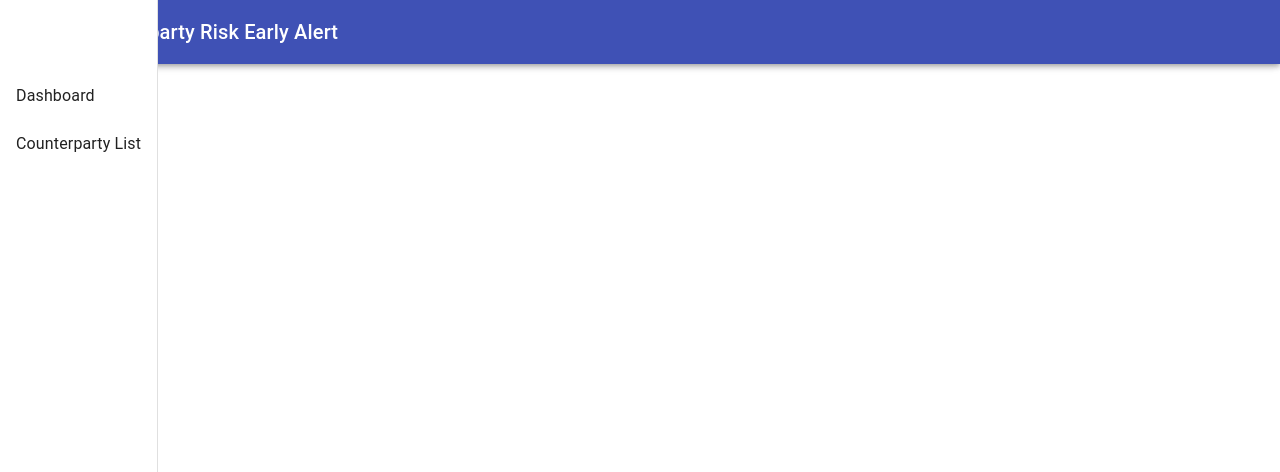
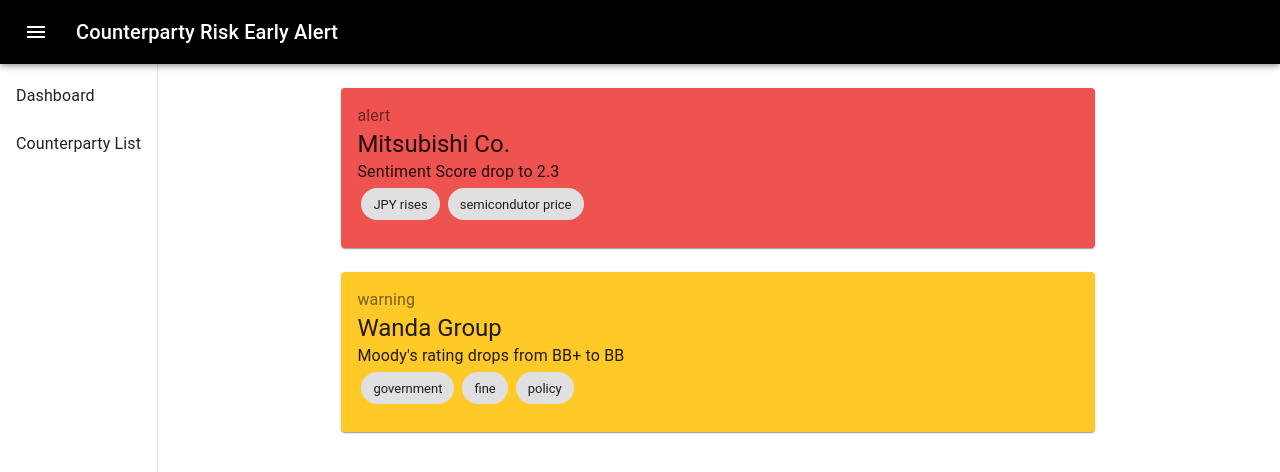
Before and after one commit to SGHKUST-FYP-Portfolio-Alert/portfolio-early-alert-intelligent-frontend, a React (Create React App) app: page / in a window 1280 px wide. Shown: the top 472 px of the page. Built offline with nearby package versions, Linux system fonts and the light colour scheme.

Commit message:
prototype UI completed

```diff
--- a/package.json
+++ b/package.json
@@ -4,14 +4,17 @@
   "private": true,
   "dependencies": {
     "@material-ui/core": "^4.12.3",
+    "@material-ui/data-grid": "^4.0.0-alpha.37",
     "@material-ui/icons": "^4.11.2",
     "@testing-library/jest-dom": "^5.14.1",
     "@testing-library/react": "^11.2.7",
     "@testing-library/user-event": "^12.8.3",
+    "classnames": "^2.3.1",
     "react": "^17.0.2",
     "react-dom": "^17.0.2",
     "react-router-dom": "^5.2.0",
     "react-scripts": "4.0.3",
+    "recharts": "^2.1.0",
     "web-vitals": "^1.1.2"
   },
   "scripts": {
--- a/src/App.js
+++ b/src/App.js
@@ -6,6 +6,10 @@ import IconButton from '@material-ui/core/IconButton';
 import MenuIcon from '@material-ui/icons/Menu';
 import Typography from '@material-ui/core/Typography';
 import Sidebar from './components/Sidebar'
+import Dashboard from './pages/Dashboard';
+import CounterpartyList from './pages/CounterpartyList';
+import Counterparty from './pages/Counterparty';
+import { ThemeProvider } from '@material-ui/styles';
 
 import {
   BrowserRouter,
@@ -13,15 +17,28 @@ import {
   Route
 } from "react-router-dom";
 
+import { createTheme } from '@material-ui/core/styles';
+import { colors } from '@material-ui/core';
+
+const theme = createTheme({
+  palette: {
+    primary: {
+      main: '#000'
+    },
+    secondary: {
+      main: '#E9041E'
+    },
+  },
+});
+
 const useStyles = makeStyles((theme) => ({
   root: {
     flexGrow: 1,
   },
   appBar: {
-    zIndex: theme.zIndex.sidebar + 1,
+    zIndex: 1201,
   },
   sidebar: {
-    zIndex: -99
   },
   menuButton: {
     marginRight: theme.spacing(2),
@@ -29,6 +46,10 @@ const useStyles = makeStyles((theme) => ({
   title: {
     flexGrow: 1,
   },
+  page: {
+    marginTop: 64,
+    marginLeft: 156,
+  }
 }));
 
 function App() {
@@ -36,6 +57,7 @@ function App() {
   const classes = useStyles();
 
   return (
+    <ThemeProvider theme={theme}>
       <BrowserRouter>
         <AppBar position="fixed" className={classes.appBar}>
           <Toolbar>
@@ -48,11 +70,15 @@ function App() {
           </Toolbar>
         </AppBar>
         <Sidebar className={classes.sidebar}/>
+        <div className={classes.page}>
           <Switch>
-        <Route path="/" render={(props) => {}}/>
-        <Route path="/counterparty-list" render={(props) => {}}/>
+            <Route exact path="/" render={(props) => <Dashboard/>}/>
+            <Route exact path="/counterparty-list" render={(props) => <CounterpartyList/>}/>
+            <Route exact path="/counterparty" render={props => <Counterparty/>}/>
           </Switch>
+        </div>
       </BrowserRouter>
+    </ThemeProvider>
   );
 }
 
--- /dev/null
+++ b/src/pages/Counterparty.js
@@ -0,0 +1,173 @@
+import React from 'react';
+import { colors } from '@material-ui/core';
+import { makeStyles } from '@material-ui/core/styles';
+import Typography from '@material-ui/core/Typography';
+import { withRouter } from 'react-router-dom';
+import { LineChart, Line, XAxis, YAxis, CartesianGrid, Tooltip, Legend } from 'recharts';
+import Chip from '@material-ui/core/Chip';
+import Divider from '@material-ui/core/Divider';
+import ListItemText from '@material-ui/core/ListItemText';
+import List from '@material-ui/core/List';
+import ListItem from '@material-ui/core/ListItem';
+import classnames from 'classnames'
+
+const useStyles = makeStyles((theme) => ({
+  counterparty: {
+    padding: theme.spacing(3),
+  },
+  currentRow: {
+  },
+  currentRowItem: {
+    display: 'inline-flex',
+    marginRight: theme.spacing(3),
+  },
+  alertListItem: {
+    padding: 0,
+    paddingLeft: theme.spacing(1),
+    paddingRight: theme.spacing(1),
+    marginTop: theme.spacing(0.5),
+    marginBottom: theme.spacing(0.5),
+  },
+  alert: {
+    backgroundColor: colors.red[400],
+  },
+  warning: {
+    backgroundColor: colors.amber[400],
+  },
+}));
+
+const Counterparty = (props) => {
+
+  const classes = useStyles();
+  const { history } = props;
+
+  const queryParams = new URLSearchParams(document.location.search);
+  const companyId = queryParams.get('id')
+
+
+  const sentimentHistory = [
+    {date: '2021-08-01', value: 5.0},
+    {date: '2021-08-02', value: 5.2, keywords: ['key1', 'key2']},
+    {date: '2021-08-03', value: 4.9},
+    {date: '2021-08-04', value: 4.8, keywords: ['key1', 'key2']},
+    {date: '2021-08-05', value: 4.6},
+    {date: '2021-08-06', value: 4.0, keywords: ['key1', 'key2']},
+    {date: '2021-08-07', value: 3.0},
+    {date: '2021-08-08', value: 2.3, keywords: ['key1', 'key2']}
+  ]
+
+  const alertHistory = [
+    {date: '2021-06-01', type:'warning', content: 'warning message detail 1'},
+    {date: '2021-07-01', type: 'alert', content: 'warning message detail 2'},
+    {date: '2021-08-07', type: 'alert', content: 'warning message detail 3'}
+  ]
+
+  const news = [
+    {title: 'Hello news', content: 'this is some news content', source: 'Googol News'},
+    {title: 'Bye news', content: 'this is again some news content', source: 'Bloomboom'},
+  ]
+
+  const data = [
+    {'company_id': 'mitsubishi', 'company_name': 'Mitsubishi Co.', 'sentimentHistory': sentimentHistory, 'alertHistory': alertHistory, 'news': news },
+    {'company_id': 'wanda', 'company_name': 'Wanda Group', 'sentimentHistory': sentimentHistory, 'alertHistory': alertHistory, 'news': news },
+  ].find(item => item.company_id === companyId)
+
+
+  const getChart = () => (
+    <LineChart
+      data={data.sentimentHistory}
+      height={300}
+      width={800}
+    >
+      <XAxis dataKey="date" />
+      <YAxis />
+      <Tooltip />
+      <Line type="monotone" dataKey="value" stroke="#8884d8" activeDot={{ r: 8 }} />
+    </LineChart>
+  );
+
+  const getNewListItem = (newsItem, index) => (
+    <ListItem button onClick={()=>{}} key={index}>
+      <ListItemText
+        primary={newsItem.title}
+        secondary={
+          <React.Fragment>
+            <Typography
+              component="span"
+              variant="body2"
+              className={classes.inline}
+              color="textPrimary"
+            >
+              {newsItem.source} &emsp;-&emsp;
+            </Typography>
+            {newsItem.content}
+          </React.Fragment>
+        }
+      />
+    </ListItem>
+  );
+
+  const getAlertListItem = (alertItem, index) => (
+    <ListItem key={index} className={classnames(classes.alertListItem, classes[alertItem.type])}>
+      <ListItemText
+        primary={alertItem.content}
+        secondary={
+          <React.Fragment>
+            <Typography
+              component="span"
+              variant="body2"
+              className={classes.inline}
+              color="textPrimary"
+            >
+              {alertItem.date} &emsp;-&emsp;
+            </Typography>
+            {alertItem.type}
+          </React.Fragment>
+        }
+      />
+    </ListItem>
+  );
+
+  console.log(data.news.map((newsItem, index) => getNewListItem(newsItem, index)))
+  console.log(data.alertHistory.map((alertItem, index) => getAlertListItem(alertItem, index)))
+
+  return (
+    <div className={classes.counterparty}>
+      <Typography variant="h4">
+        {data.company_name}
+      </Typography>
+      <Typography variant="h6">
+        Sentiment
+      </Typography>
+      <div className={classes.currentRow}>
+        <Typography className={classes.currentRowItem}>
+          Current:
+        </Typography>
+        <Chip className={classes.currentRowItem} label={data.sentimentHistory[data.sentimentHistory.length - 1].value} color='secondary'/>
+        <Typography className={classes.currentRowItem}>
+          Keywords:
+        </Typography>
+        <div className={classes.currentRowItem}>
+          {data.sentimentHistory[data.sentimentHistory.length - 1].keywords.map(
+            (keyword, index) => <Chip label={keyword} key={index}/>
+          )}
+        </div>
+      </div>
+      {getChart()}
+      <Typography variant="h6">
+        News
+      </Typography>
+      <List>
+        {data.news.map((newsItem, index) => getNewListItem(newsItem, index))}
+      </List>
+      <Typography variant="h6">
+        Past Alert
+      </Typography>
+      <List>
+        {data.alertHistory.map((alertItem, index) => getAlertListItem(alertItem, index))}
+      </List>
+    </div>
+  )
+}
+
+export default withRouter(Counterparty)
--- /dev/null
+++ b/src/pages/CounterpartyList.js
@@ -0,0 +1,56 @@
+import { withRouter } from "react-router-dom"
+import { DataGrid } from '@material-ui/data-grid';
+import Button from '@material-ui/core/Button'
+import { makeStyles } from '@material-ui/core/styles';
+
+
+const useStyles = makeStyles((theme) => ({
+  counterpartyList: {
+    textAlign: 'center',
+    padding: theme.spacing(3),
+  },
+  buttonRow: {
+    textAlign: 'left',
+    '& > *': {
+      margin: theme.spacing(1),
+    }
+  }
+}));
+
+const CounterpartyList = (props) => {
+
+  const classes = useStyles();
+  const { history } = props;
+
+  const columns = [
+    {
+      field: 'company_name',
+      headerName: 'Company Name',
+      width: 500
+    }
+  ]
+
+  const data = [
+    {'company_id': 'mitsubishi', 'company_name': 'Mitsubishi Co.' },
+    {'company_id': 'wanda', 'company_name': 'Wanda Group' }
+  ]
+
+  return (
+    <div className={classes.counterpartyList}>
+      <div className={classes.buttonRow}>
+        <Button variant="contained" color="primary" >New</Button>
+        <Button variant="contained" color="secondary">Delete</Button>
+      </div>
+      <DataGrid
+        autoHeight
+        checkboxSelection
+        columns={columns}
+        rows={data}
+        getRowId={(row) => row.company_id}
+        onRowClick={({row})=>history.push("/counterparty?id="+row.company_id)}
+      />
+    </div>
+  )
+}
+
+export default withRouter(CounterpartyList)
--- /dev/null
+++ b/src/pages/Dashboard.js
@@ -0,0 +1,77 @@
+import Card from '@material-ui/core/Card'
+import { makeStyles } from '@material-ui/core/styles';
+import CardContent from '@material-ui/core/CardContent';
+import Typography from '@material-ui/core/Typography';
+import { withRouter } from 'react-router-dom';
+import { colors } from '@material-ui/core';
+import classnames from 'classnames'
+import Chip from '@material-ui/core/Chip';
+
+const useStyles = makeStyles((theme) => ({
+  dashboard: {
+    textAlign: 'center',
+    padding: theme.spacing(3),
+  },
+  card: {
+    width: '70%',
+    margin: 'auto',
+    marginBottom: theme.spacing(3),
+    textAlign: 'left'
+  },
+  cardAlert: {
+    backgroundColor: colors.red[400],
+  },
+  cardWarning: {
+    backgroundColor: colors.amber[400],
+  },
+  keywordRow: {
+    '& > *': {
+      margin: theme.spacing(0.5),
+    }
+  }
+}));
+
+const Dashboard = (props) => {
+
+  const classes = useStyles();
+  const { history } = props;
+
+  const data = [
+    { 'company_id': 'mitsubishi', 'company_name': 'Mitsubishi Co.', 'type': 'alert', 'content': 'Sentiment Score drop to 2.3', 'keywords': ['JPY rises', 'semicondutor price'] },
+    { 'company_id': 'wanda', 'company_name': 'Wanda Group', 'type': 'warning', 'content': "Moody's rating drops from BB+ to BB", 'keywords': ['government', 'fine', 'policy'] }
+  ]
+  return (
+    <div className={classes.dashboard}>
+      { data.map((item, index) =>
+        <Card
+          className={classnames(
+            classes.card,
+            item.type === 'alert'? classes.cardAlert :
+            item.type === 'warning'? classes.cardWarning : null
+          )}
+          key={index}
+          onClick={()=>history.push("/counterparty?id="+item.company_id)}
+        >
+          <CardContent>
+            <Typography color="textSecondary">
+              {item.type}
+            </Typography>
+            <Typography variant="h5">
+              {item.company_name}
+            </Typography>
+            <Typography>
+              {item.content}
+            </Typography>
+            <div className={classes.keywordRow}>
+              {item.keywords.map((keyword, index) => (
+                <Chip key={index} label={keyword}/>
+              ))}
+            </div>
+          </CardContent>
+        </Card>
+      )}
+    </div>
+  );
+}
+
+export default withRouter(Dashboard)
```
Also changed, not shown: 1 other file (tests, documents, lock files or other folders). Lines whose indentation alone changed are shown as unchanged.
